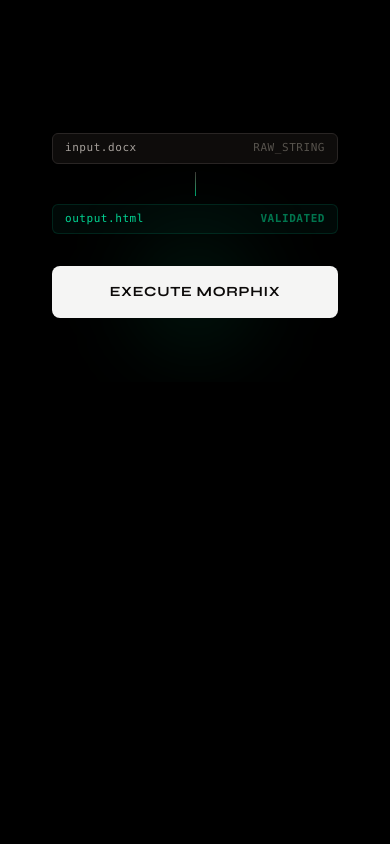
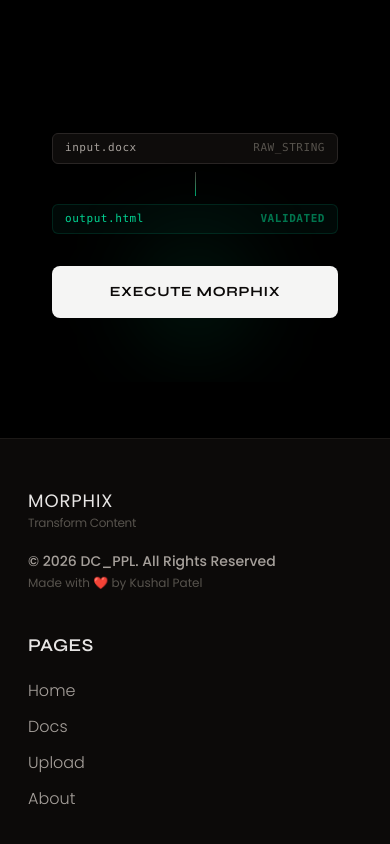
Before and after one commit to pkushal05/morphix, a Next.js app: page / in a window 390 px wide. Shown: the part 3665-4509 px from the top of the page. Before the commit the page ends 4103 px from the top, so only its background shows below. Built offline with nearby package versions, Linux system fonts and the light colour scheme.

Commit message:
Add Footer component to RootLayout for enhanced site navigation and branding

```diff
--- a/src/app/layout.tsx
+++ b/src/app/layout.tsx
@@ -4,6 +4,7 @@ import { EditorProvider } from "@/context/EditorContext";
 import "./globals.css";
 import Navbar from "@/components/UI/Navbar";
 import SmoothScroll from "@/components/UI/SmoothScroll";
+import { Footer } from "@/components/UI/Footer";
 
 export const metadata: Metadata = {
     title: "Create Next App",
@@ -39,6 +40,7 @@ export default function RootLayout({
                         <SmoothScroll>
                             <Navbar />
                             {children}
+                            <Footer />
                         </SmoothScroll>
                     </EditorProvider>
                 }
--- /dev/null
+++ b/src/components/UI/Footer.tsx
@@ -0,0 +1,59 @@
+import Link from "next/link";
+
+export const Footer = () => {
+    return (
+        <footer className="w-full max-w-7xl mx-auto h-[50svh] text-stone-500 text-xs py-12 px-7 border-t border-stone-900 bg-stone-950">
+            <div className="w-full h-full max-h-[80%] flex flex-col md:flex-row justify-between gap-y-10 md:gap-y-0">
+                <div className="flex flex-col justify-between h-full gap-y-5">
+                    <div>
+                        <h2 className="text-lg md:text-2xl uppercase text-stone-200 tracking-wider">
+                            Morphix
+                        </h2>
+                        <span className="text-xs text-stone-600 text-center tracking-tight">
+                            Transform Content
+                        </span>
+                    </div>
+
+                    <div className="space-y-1">
+                        <span className="block text-sm text-stone-400 font-medium">
+                            &copy; {new Date().getFullYear()} DC_PPL. All Rights
+                            Reserved
+                        </span>
+                        <span className="block text-xs text-stone-600">
+                            Made with ❤️ by{" "}
+                            <Link
+                                target="_blank"
+                                href={"https://kushalpatel.me"}
+                                className="cursor-pointer hover:underline"
+                            >
+                                Kushal Patel
+                            </Link>
+                        </span>
+                    </div>
+                </div>
+
+                <nav className="flex flex-col gap-y-5 items-start md:items-end">
+                    <h2 className="uppercase text-stone-200 text-lg font-semibold tracking-wide font-syne">
+                        Pages
+                    </h2>
+                    <div className="flex flex-col gap-y-3 items-start md:items-center">
+                        {[
+                            { name: "Home", path: "/" },
+                            { name: "Docs", path: "/docs" },
+                            { name: "Upload", path: "/upload" },
+                            { name: "About", path: "/about" },
+                        ].map((link) => (
+                            <Link
+                                key={link.name}
+                                href={link.path}
+                                className="text-base font-light text-stone-400 hover:text-stone-100 transition-all duration-200 hover:underline"
+                            >
+                                {link.name}
+                            </Link>
+                        ))}
+                    </div>
+                </nav>
+            </div>
+        </footer>
+    );
+};
```
